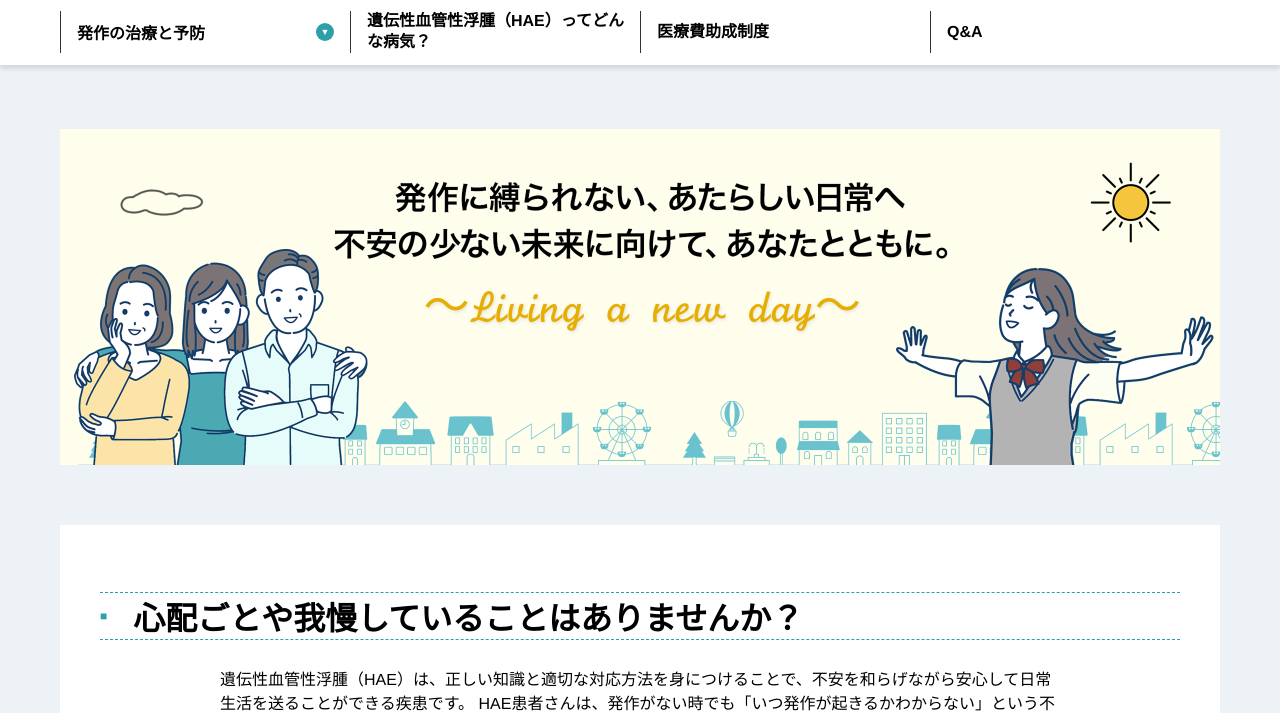
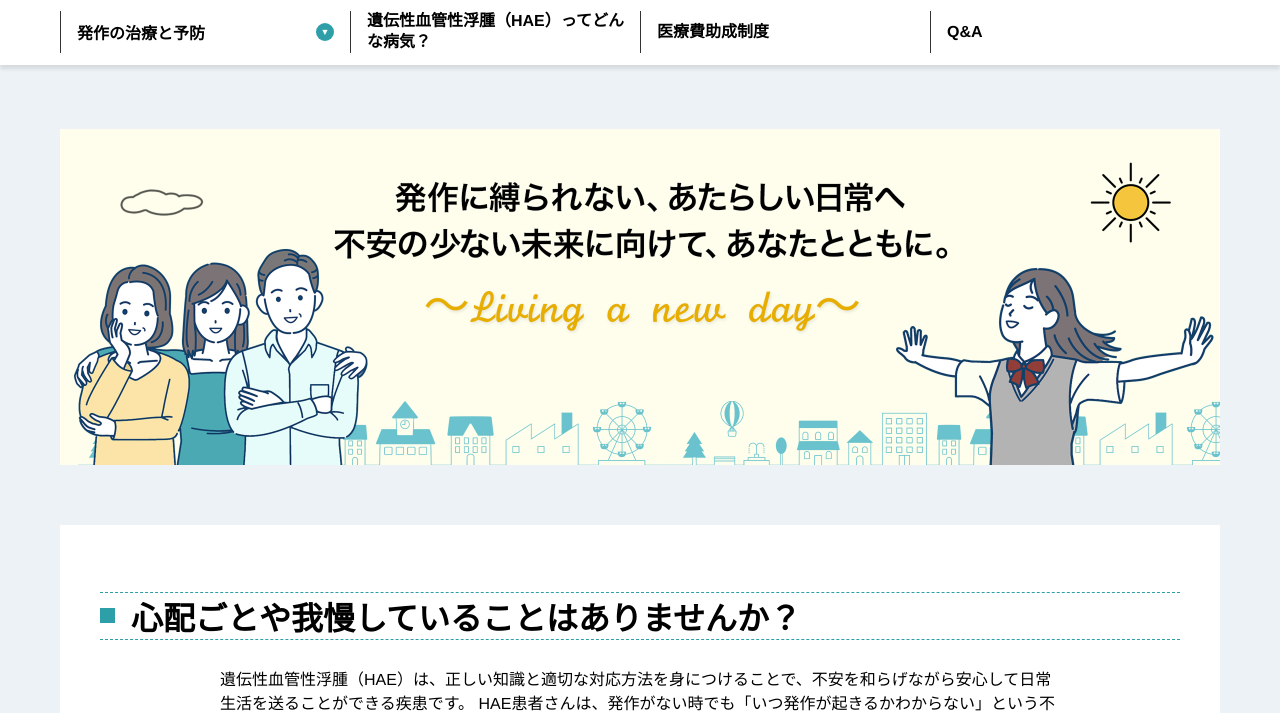
Before and after one commit to s-wakamatsu-dev/hae-site-practice, a plain HTML site: page index.html in a window 1280 px wide. Shown: the part 94-807 px from the top of the page. Drawn offline with Linux system fonts and the light colour scheme.

Commit message:
Add files via upload

```diff
--- a/style.css
+++ b/style.css
@@ -303,10 +303,11 @@ main > section:first-of-type h1 {
 }
 
 .subhead::before {
-  content: "■";
-  color: #2c9fa9;
-  margin-right: 10px;
-  font-size: 12px;
+  content: "";
+  width: 15px;
+  height: 15px;
+  background-color: #2c9fa9;
+  flex-shrink: 0;
 }
 
 .shinpai {
```
